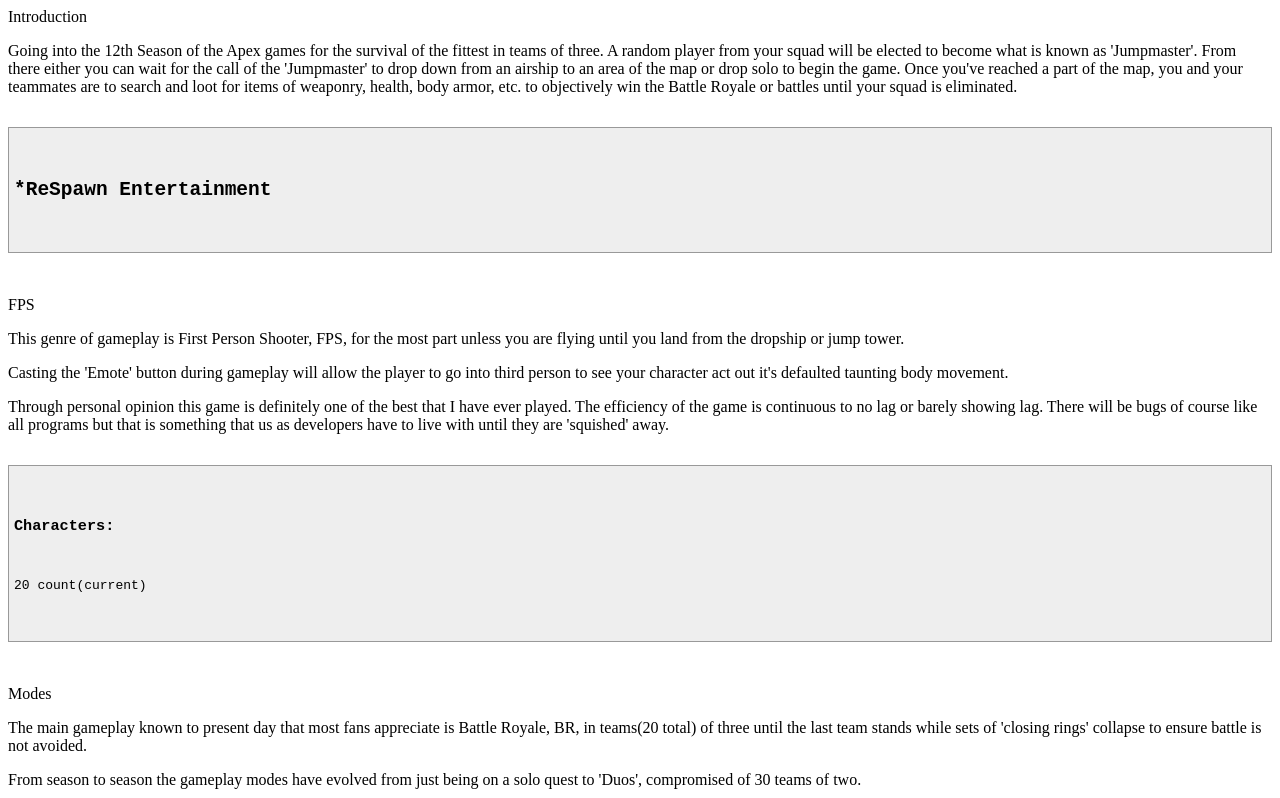
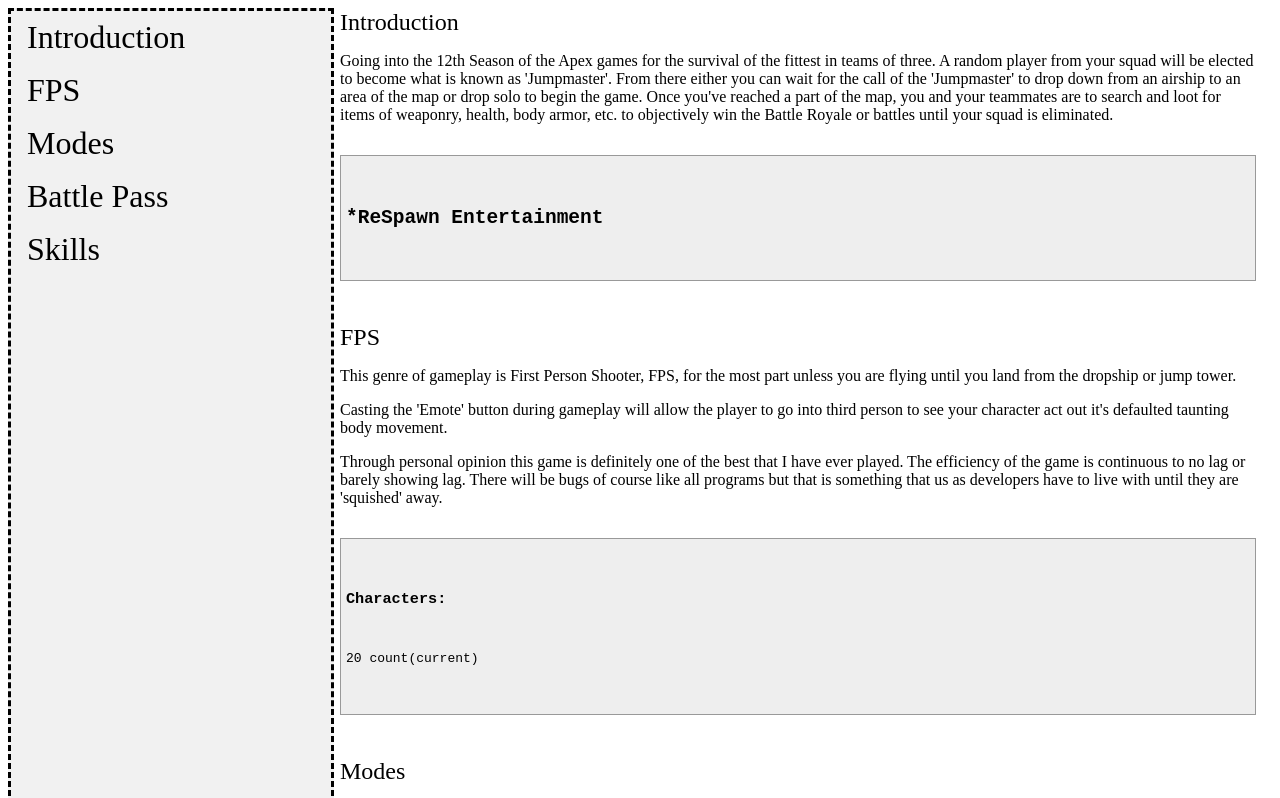
Before and after one commit to dkahuna/Tech_Documentation_Page_FCC, a plain HTML site: page index.html in a window 1280 px wide. Shown: the top 798 px of the page. Drawn offline with Linux system fonts and the light colour scheme.

Commit message:
user story 9

```diff
--- a/assets/style.css
+++ b/assets/style.css
@@ -1,6 +1,45 @@
+/* Vertical side nav-bar */
+nav {
+    border-style: dashed;
+    font-size: xx-large;
+    list-style-type: none;
+    margin: 0;
+    padding: 0;
+    width: 25%;
+    background-color: #f1f1f1;
+    height: 100%; /* Full height */
+    position: fixed; /* Make it stick, even on scroll */
+    overflow: auto; /* Enable scrolling if the sidenav has too much content */
+  }
+
+a {
+    display: block;
+    color: #000;
+    padding: 8px 16px;
+    text-decoration: none;
+  }
+
+  a:hover {
+      background-color: green;
+      color: white;
+  }
+
+  /* To not overlap the 'main' and nav bar */
+  main {
+      margin-left: 25%;
+      padding: 1px 16px;
+      height: 1000px;
+  }
+
+  /* having the format of  */
 pre code {
     background-color: #eee;
     border: 1px solid #999;
     display: block;
     padding: 5px;
 }
+
+/* Styling main page */
+header {
+    font-size: x-large;
+}
--- a/index.html
+++ b/index.html
@@ -8,6 +8,16 @@
     <title>APEX Documentation</title>
 </head>
 <body>
+
+<!-- Side nav bar; vertical -->
+<nav id="navbar">
+    <a href="#Introduction" class="nav-link">Introduction</a>
+    <a href="#FPS" class="nav-link">FPS</a>
+    <a href="#Modes" class="nav-link">Modes</a>
+    <a href="#Battle_Pass" class="nav-link">Battle Pass</a>
+    <a href="#Skills" class="nav-link">Skills</a>
+</nav>
+
 <!-- Main  user-story #1-->
 <main id="main-doc">
 
@@ -60,8 +70,8 @@
 
 </section>
 
-<section class="main-section" id="Battle_Season">
-    <header>Battle Season</header>
+<section class="main-section" id="Battle_Pass">
+    <header>Battle Pass</header>
   <p>To present day there are 12 Battle Seasons. Each having their own theme of a new playable character and if lucky a new limited time of gameplay, e.g. is season 12 'Control'. 'Control' being a 9v9 until one of the two teams reach 1500 points by obtaining three different areas(A, B, C areas) of a map.</p>
   <p>Each season is set to last approximately 90 days. Each tailored to a theme of gameplay or releasing of a new character.</p>
   <p>Though this may be a FPS genre of a game, there is a story behind each character. These are done thru the comics released from the main page of the game free and slightly animated but mostly dialouged.</p>
```
